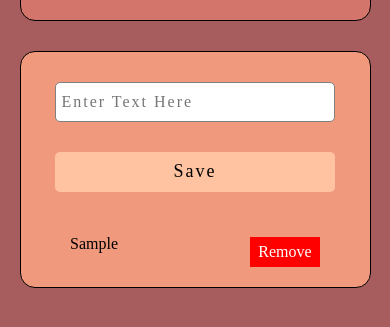
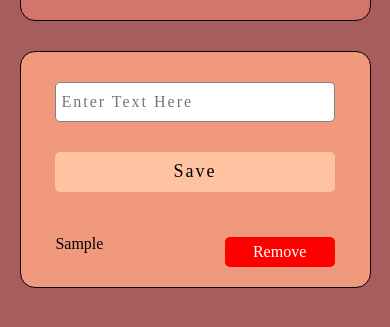
Before and after one commit to Anid072/TODOAPP, a plain HTML site: page index.html in a window 390 px wide. Both pictures are taken after typing "Sample" into the empty fields and a click on the button "Save". Shown: the part 293-620 px from the top of the page. Drawn offline with Linux system fonts and the light colour scheme; a web font is replaced by a local one.

Commit message:
first commit

```diff
--- a/style.css
+++ b/style.css
@@ -59,6 +59,7 @@
     background-color: #F0997D;
     border: 1.5px solid black;
     border-radius: 15px;
+    overflow: hidden;
 }
 .container form{
     width: 100%;
@@ -77,6 +78,7 @@
     letter-spacing: 2px;
     border: 1px solid gray;
     border-radius: 5px;
+    outline: none;
 }
 
 .container form button{
@@ -92,33 +94,38 @@
     background-color: #FFC3A1;
 }
 .list-group{
+    width: 100%;
     display: flex;
     align-items: center;
-    justify-content: center;
+    justify-content: space-between;
     flex-direction: column;
-    /* width: 100%; */
+    /* background-color: aquamarine; */
+
     /* height: auto; */
     padding-top: 30px;
     padding-bottom: 20px;
     list-style: none;
+    /* word-break: break-all; */
 }
 .list-group-item{
-    width: 400px;
+    width: 65%;
     height: auto;
     display: flex;
     align-items: center;
     justify-content: space-between;
-
-
+    word-break: break-all;
+    /* background-color: black; */
+    color: black;
 }
 .btn{
-    width: 70px;
+    width: 130px;
     height: 30px;
     font-size: 16px;
     background-color: red;
     color: white;
     border: none;
     margin-top: 15px;
+    margin-left: 10px;
 }
 .btn:hover{
     background-color:rgb(124, 17, 17);
@@ -155,7 +162,19 @@
     .container form button{
         width: 80%;
     }
+    .list-group{
+        width: 100%;
+    }
     .list-group-item{
-        width: 250px;
+        width: 80%;
+        display: flex;
+        align-items: center;
+        justify-content: space-between;
+        word-break: break-all;
+    }
+    .btn{
+        width:110px;
+        height: 30px;
+        border-radius: 5px;
     }
 }
```
